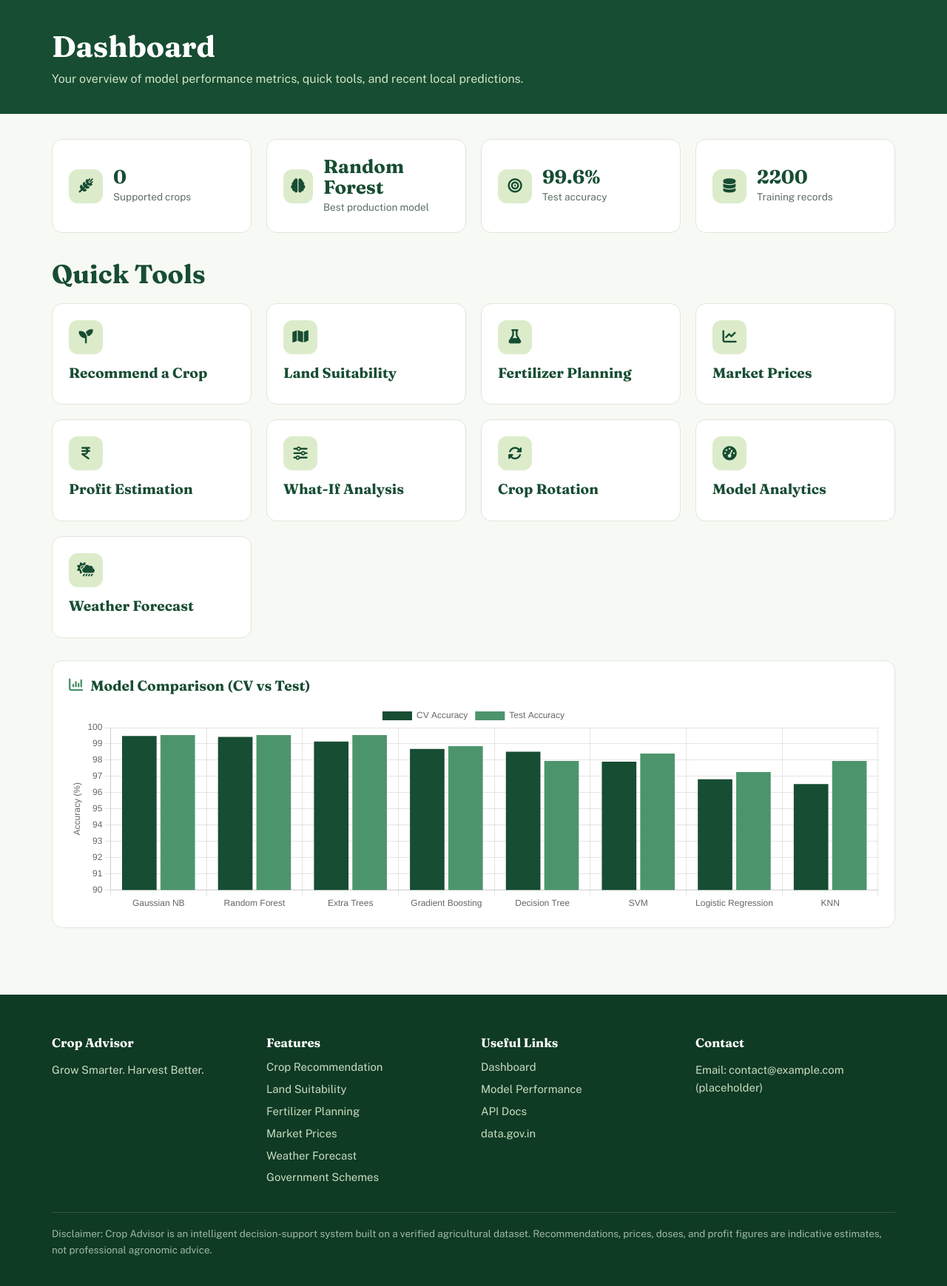
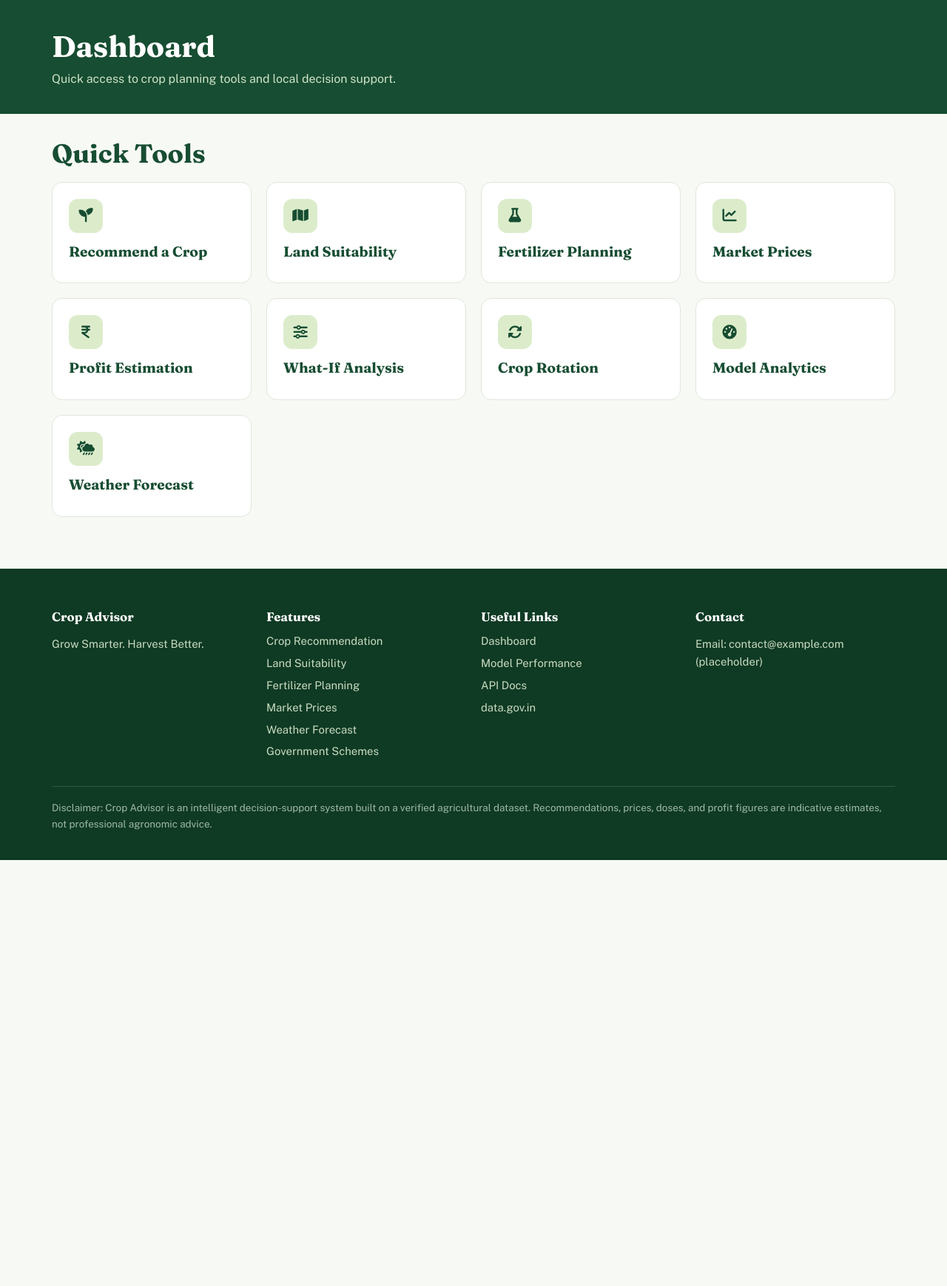
Before and after one commit to kodisushant/Crop-Recommendation-ML-Project, a FastAPI app: page /dashboard in a window 1280 px wide. Shown: the part 65-1804 px from the top of the page at 74% size. After the commit the page ends 1228 px from the top, so only its background shows below. Run offline with FastAPI, Linux system fonts and the light colour scheme; parts of the project's set-up code (start-up, migrations or seed data) failed here and were passed over.

Commit message:
Improve water guidance and scheme support

```diff
--- a/src/crop_advisor/main.py
+++ b/src/crop_advisor/main.py
@@ -1,5 +1,6 @@
 """Crop Advisor - FastAPI backend. Serves the API (/docs) AND the website (templates + static)."""
 import os, time, logging, requests, numpy as np, pandas as pd
+from difflib import get_close_matches
 from datetime import date, timedelta
 from pathlib import Path
 from typing import Optional, Dict, Literal
@@ -164,6 +165,8 @@ def meta():
 
 _states = {"t": 0, "data": None}
 _weather_cache = {}
+_coordinate_cache = {}
+_rainfall_forecast_cache = {}
 _groundwater_data = None
 RAINFALL_PERIOD_DAYS = 365
 MODEL_RAINFALL_MIN = float(P.ood["min"]["rainfall"])
@@ -192,6 +195,18 @@ def normalized_place_name(value: str):
     cleaned = value.lower().replace("&", "and")
     cleaned = re.sub(r"\b(ut|union\s*territory)\b", "", cleaned)
     return re.sub(r"[^a-z]", "", cleaned)
+
+DISTRICT_ALIASES = {
+    "goa": {"goanorth": "northgoa", "goasouth": "southgoa"},
+    "andhrapradesh": {"kadapa": "ysr", "ysrkadapa": "ysr"},
+    "telangana": {"komarambheemasifabad": "kumurambheemasifabad", "jagtial": "jagitial",
+                  "peddapalle": "peddapalli", "rajannasircilla": "rajannasircilla"},
+    "westbengal": {"haora": "howrah", "hugli": "hooghly", "puruliya": "purulia",
+                    "kolkatta": "kolkata", "kochbihar": "coochbehar"},
+}
+
+def district_token_key(value: str):
+    return "".join(sorted(re.findall(r"[a-z]+", value.lower())))
 
 def district_data():
     """Load the complete India state/district catalog and cache it for one day."""
@@ -284,9 +299,18 @@ def district_coordinates(location: DistrictLocation):
     if not districts_for_state or not any(normalized_place_name(name) == dist_key for name in districts_for_state):
         raise HTTPException(422, "Choose a district from the suggestions for the selected State / UT.")
 
+    cache_key = (state_key, dist_key)
+    hit = _coordinate_cache.get(cache_key)
+    if hit and time.time() - hit["t"] < 24 * 3600:
+        return hit["data"]
+
+    def remember(coords):
+        _coordinate_cache[cache_key] = {"t": time.time(), "data": coords}
+        return coords
+
     # 1. Direct match in known district coordinates fallback table
     if (state_key, dist_key) in DISTRICT_COORDINATE_FALLBACKS:
-        return DISTRICT_COORDINATE_FALLBACKS[(state_key, dist_key)]
+        return remember(DISTRICT_COORDINATE_FALLBACKS[(state_key, dist_key)])
 
     # 2. Check Open-Meteo geocoding API
     try:
@@ -300,18 +324,18 @@ def district_coordinates(location: DistrictLocation):
         for place in response.json().get("results", []):
             admin1 = normalized_place_name(place.get("admin1") or "")
             if place.get("country_code") == "IN" and (admin1 == wanted or wanted in admin1 or admin1 in wanted):
-                return float(place["latitude"]), float(place["longitude"])
+                return remember((float(place["latitude"]), float(place["longitude"])))
     except requests.RequestException:
         pass
 
     # 3. Fuzzy match in known district fallbacks
     for (s_k, d_k), coords in DISTRICT_COORDINATE_FALLBACKS.items():
         if s_k == state_key and (d_k in dist_key or dist_key in d_k):
-            return coords
+            return remember(coords)
 
     # 4. State center fallback for small states / UTs
     if state_key in STATE_CENTERS:
-        return STATE_CENTERS[state_key]
+        return remember(STATE_CENTERS[state_key])
 
     raise HTTPException(422, "Could not locate that district. Please choose another district from the list.")
 
@@ -395,6 +419,7 @@ def groundwater_observation(state: str, district: str):
             data = pd.read_csv(path)
             data["state_key"] = data["state"].map(normalized_place_name)
             data["district_key"] = data["district"].map(normalized_place_name)
+            data["district_token_key"] = data["district"].map(district_token_key)
             _groundwater_data = data
         except (OSError, ValueError, KeyError) as e:
             log.warning("Groundwater dataset unavailable: %s", e)
@@ -404,18 +429,38 @@ def groundwater_observation(state: str, district: str):
     district_key = normalized_place_name(district)
     rows = _groundwater_data[_groundwater_data["state_key"] == state_key]
     exact = rows[rows["district_key"] == district_key]
+    match_method = "Exact"
     if exact.empty:
-        exact = rows[rows["district_key"].map(lambda value: value in district_key or district_key in value)]
+        alias_key = DISTRICT_ALIASES.get(state_key, {}).get(district_key)
+        if alias_key:
+            exact = rows[rows["district_key"] == alias_key]
+            match_method = "Alias"
+    if exact.empty:
+        exact = rows[rows["district_token_key"] == district_token_key(district)]
+        match_method = "Reordered name"
+    if exact.empty and not rows.empty:
+        closest = get_close_matches(district_key, rows["district_key"].drop_duplicates().tolist(), n=1, cutoff=0.90)
+        if closest:
+            exact = rows[rows["district_key"] == closest[0]]
+            match_method = "Spelling variation"
     if exact.empty:
         return {"available": False, "message": "No January 2026 monitoring-well reading is available for this district."}
 
     levels = exact["dtwl_mbgl"]
     median = round(float(levels.median()), 2)
     condition = "Shallow" if median <= 5 else "Moderate" if median <= 10 else "Deep"
+    wells = int(exact[["latitude", "longitude", "observation_date"]].drop_duplicates().shape[0])
+    evidence = "High" if wells >= 10 else "Moderate" if wells >= 4 else "Limited"
     return {
         "available": True,
         "observation_month": "January 2026",
-        "monitoring_wells": int(exact[["latitude", "longitude", "observation_date"]].drop_duplicates().shape[0]),
+        "source": "January 2026 groundwater monitoring CSV snapshot",
+        "observation_date": str(exact["observation_date"].max()),
+        "matched_district": str(exact["district"].mode().iat[0]),
+        "match_method": match_method,
+        "monitoring_wells": wells,
+        "evidence": evidence,
+        "source_records": int(exact.get("source_record_count", pd.Series(1, index=exact.index)).sum()),
         "median_dtwl_mbgl": median,
         "minimum_dtwl_mbgl": round(float(levels.min()), 2),
         "maximum_dtwl_mbgl": round(float(levels.max()), 2),
@@ -426,6 +471,10 @@ def groundwater_observation(state: str, district: str):
 
 def rainfall_forecast(latitude: float, longitude: float):
     """Return the next seven days' rainfall for the selected district."""
+    key = (round(latitude, 3), round(longitude, 3))
+    hit = _rainfall_forecast_cache.get(key)
+    if hit and time.time() - hit["t"] < 15 * 60:
+        return hit["data"]
     try:
         response = requests.get(
             "https://api.open-meteo.com/v1/forecast",
@@ -440,29 +489,46 @@ def rainfall_forecast(latitude: float, longitude: float):
         probabilities = [float(value or 0) for value in daily.get("precipitation_probability_max") or []]
         if not rainfall:
             raise ValueError("no rainfall forecast")
-        return {"available": True, "days": len(rainfall), "rainfall_mm": round(sum(rainfall), 1),
+        data = {"available": True, "days": len(rainfall), "rainfall_mm": round(sum(rainfall), 1),
                 "max_rain_probability": round(max(probabilities), 0) if probabilities else None,
                 "start_date": (daily.get("time") or [None])[0], "source": "Open-Meteo"}
+        _rainfall_forecast_cache[key] = {"t": time.time(), "data": data}
+        return data
     except (ValueError, requests.RequestException) as e:
         log.warning("Rainfall forecast unavailable: %s", e)
         return {"available": False, "message": "Seven-day rainfall forecast is temporarily unavailable."}
 
 
-def water_availability_outlook(groundwater: dict, rainfall: dict):
+def water_availability_outlook(groundwater: dict, rainfall: dict, crop: str):
     """Combine the local monitoring signal with near-term forecast rainfall."""
     if not groundwater.get("available"):
         return {"available": False, "message": groundwater.get("message", "Groundwater monitoring is unavailable.")}
     if not rainfall.get("available"):
         return {"available": False, "message": rainfall.get("message", "Rainfall forecast is unavailable.")}
+    if crop not in RANGES:
+        return {"available": False, "message": "A crop-specific water outlook needs a recommended crop."}
 
     depth, rain = groundwater["median_dtwl_mbgl"], rainfall["rainfall_mm"]
-    if depth <= 5:
-        signal, reason = "FAVOURABLE", "Monitored water level is relatively shallow for this district."
-    elif depth <= 10 or rain >= 20:
-        signal, reason = "CAUTION", "Plan irrigation carefully and monitor field conditions."
+    ideal_low, ideal_high = RANGES[crop]["rainfall"]["ideal"]
+    target = round(((ideal_low + ideal_high) / 2) * rainfall["days"] / 120, 1)
+    coverage = round(rain / target * 100) if target else 0
+    irrigation_gap = round(max(target - rain, 0), 1)
+    if coverage >= 100 and depth <= 10:
+        signal, reason = "FAVOURABLE", "Forecast rainfall meets this crop's short-term rainfall target."
+        irrigation_guidance = "Monitor soil moisture; routine irrigation may be reduced if rainfall arrives as forecast."
+    elif depth > 10 and coverage < 60:
+        signal, reason = "HIGH_WATER_RISK", "The water table is deep and forecast rainfall is below this crop's short-term target."
+        irrigation_guidance = f"Plan about {irrigation_gap} mm of supplemental water over the next {rainfall['days']} days, subject to field conditions."
     else:
-        signal, reason = "HIGH_WATER_RISK", "Monitored water level is deep and little rainfall is forecast."
-    return {"available": True, "signal": signal, "reason": reason, "groundwater": groundwater, "rainfall": rainfall,
+        signal, reason = "CAUTION", "Rainfall and monitored groundwater conditions need active irrigation planning."
+        irrigation_guidance = (f"Forecast rainfall is about {irrigation_gap} mm below the crop target; "
+                               "inspect soil moisture and confirm irrigation access before applying water.")
+    return {"available": True, "signal": signal, "reason": reason, "crop": crop,
+            "crop_rainfall_target_mm": target, "rainfall_coverage_pct": coverage,
+            "irrigation_gap_mm": irrigation_gap, "irrigation_guidance": irrigation_guidance,
+            "data_confidence": groundwater["evidence"],
+            "confidence_note": f"{groundwater['evidence']} monitoring evidence from {groundwater['monitoring_wells']} distinct well locations in the January 2026 snapshot.",
+            "groundwater": groundwater, "rainfall": rainfall,
             "note": "Planning signal only. Confirm farm-level well yield, irrigation access, and soil moisture before planting."}
 
 @app.get("/crops", tags=["General"])
@@ -478,7 +544,7 @@ def crop_detail(crop: str):
 
 @app.get("/schemes", tags=["General"])
 def schemes(crop: str = "rice", state: str = "Telangana"):
-    """Fetch Central and State government schemes specifically applicable to the given recommended crop and state."""
+    """Fetch crop-relevant Central and State/UT government support programmes."""
     crop_name = crop.strip()
     state_name = state.strip()
     matched = get_schemes_for_crop_and_state(crop=crop_name, state=state_name)
@@ -487,6 +553,11 @@ def schemes(crop: str = "rice", state: str = "Telangana"):
         "state": state_name,
         "count": len(matched),
         "schemes": matched,
+        "notice": (
+            "Andaman and Nicobar Islands is a Union Territory. Central schemes are subject to their own eligibility rules. "
+            "For PMFBY, confirm that the crop, area, and season are currently notified by the UT before applying."
+            if normalized_place_name(state_name) == "andamanandnicobarislands" else None
+        ),
     }
 
 
@@ -545,8 +616,23 @@ def evaluate_crop_suitability(crop: str, v: dict, state: Optional[str] = None):
                 soil_dist += 2.0
 
         pts += p
-        dir_text = "Increase" if x < lo_i else "Reduce"
-        adv = None if st == "IDEAL" else f"{dir_text} {tips[f]} towards {lo_i}–{hi_i}"
+        if st == "IDEAL":
+            adv = None
+        elif f == "temperature":
+            direction = "below" if x < lo_i else "above"
+            adv = (f"Current temperature is {direction} this crop's usual range ({lo_i} to {hi_i} degrees C). "
+                   "Consider the sowing window or a crop better suited to current conditions.")
+        elif f == "humidity":
+            direction = "below" if x < lo_i else "above"
+            adv = (f"Current humidity is {direction} this crop's usual range ({lo_i} to {hi_i}%). "
+                   "Use this when planning the crop and monitor moisture-related pest and disease risk.")
+        elif f == "rainfall":
+            direction = "below" if x < lo_i else "above"
+            adv = (f"Seasonal rainfall is {direction} this crop's usual range ({lo_i} to {hi_i} mm). "
+                   "Plan irrigation and drainage according to field conditions; do not assume rainfall can be changed.")
+        else:
+            dir_text = "Increase" if x < lo_i else "Reduce"
+            adv = f"{dir_text} {tips[f]} towards {lo_i}–{hi_i}"
         rows.append({"feature": f, "value": x, "status": st, "ideal": [lo_i, hi_i], "acceptable": [lo_a, hi_a], "advice": adv})
 
     score = round(pts / len(FEATURES) * 100)
@@ -680,7 +766,7 @@ def predict(r: RecommendationRequest):
         "location": {"state": r.location.state, "district": r.location.district},
         "weather": weather,
         "groundwater": groundwater,
-        "water_outlook": water_availability_outlook(groundwater, rainfall),
+        "water_outlook": water_availability_outlook(groundwater, rainfall, recommended_crop),
         "schemes": schemes_list,
     }
 
--- a/static/js/script.js
+++ b/static/js/script.js
@@ -667,12 +667,8 @@ pageControllers.index = async function () {
     try {
         const metadata = await fetchApi("/meta");
         const cropsElement = getElement("#h-crops");
-        const accuracyElement = getElement("#h-acc");
-        const modelElement = getElement("#h-model");
 
         if (cropsElement) cropsElement.textContent = metadata.n_crops;
-        if (accuracyElement) accuracyElement.textContent = (metadata.test_accuracy * 100).toFixed(1) + "%";
-        if (modelElement) modelElement.textContent = metadata.best_model;
     } catch (e) {
         console.warn("Could not load homepage metadata", e);
     }
@@ -681,49 +677,7 @@ pageControllers.index = async function () {
 // ----------------------------------------------------------------------------
 // 4.2 Dashboard Page
 // ----------------------------------------------------------------------------
-pageControllers.dashboard = async function () {
-    // 1. Fetch metadata and model performance comparison in parallel
-    const [metadata, metricsData] = await Promise.all([
-        fetchApi("/meta"),
-        fetchApi("/metrics")
-    ]);
-
-    // 2. Populate stats cards
-    getElement("#d-crops").textContent = metadata.n_crops;
-    getElement("#d-model").textContent = metadata.best_model;
-    getElement("#d-acc").textContent = (metadata.test_accuracy * 100).toFixed(1) + "%";
-    getElement("#d-rows").textContent = metadata.rows;
-
-    // 3. Render model comparison bar chart (5-fold CV vs Test Accuracy)
-    renderChart("c-models", {
-        type: "bar",
-        data: {
-            labels: metricsData.comparison.map(m => m.Model),
-            datasets: [
-                {
-                    label: "CV Accuracy",
-                    data: metricsData.comparison.map(m => m["CV Accuracy"] * 100),
-                    backgroundColor: "#174D32"
-                },
-                {
-                    label: "Test Accuracy",
-                    data: metricsData.comparison.map(m => m["Test Accuracy"] * 100),
-                    backgroundColor: "#4C956C"
-                }
-            ]
-        },
-        options: {
-            scales: {
-                y: {
-                    min: 90,
-                    max: 100,
-                    title: { display: true, text: "Accuracy (%)" }
-                }
-            }
-        }
-    });
-
-};
+pageControllers.dashboard = function () {};
 
 // ----------------------------------------------------------------------------
 // 4.3 Crop Recommendation Page
@@ -869,9 +823,10 @@ function displayRecommendationResult(result) {
                         <div><b>${groundwater.median_dtwl_mbgl.toFixed(2)} mbgl</b><span>Median depth to water level</span></div>
                         <div><b>${groundwater.monitoring_wells}</b><span>Monitored wells</span></div>
                         <div><b>${groundwater.minimum_dtwl_mbgl.toFixed(2)}–${groundwater.maximum_dtwl_mbgl.toFixed(2)} mbgl</b><span>Observed range</span></div>
-                        <div><b>${escapeHtml(groundwater.condition)}</b><span>Depth category</span></div>
+                        <div><b>${escapeHtml(groundwater.evidence)}</b><span>Monitoring evidence</span></div>
                     </div>
-                    <p class="note">${escapeHtml(groundwater.observation_month)} data. ${escapeHtml(groundwater.note)}</p>
+                    <p><b>${escapeHtml(groundwater.condition)} depth:</b> water was measured this far below ground at the monitored wells.</p>
+                    <p class="note">Source: ${escapeHtml(groundwater.source)}. Observations dated ${escapeHtml(groundwater.observation_date)}.${groundwater.match_method !== "Exact" ? ` District matched as ${escapeHtml(groundwater.matched_district)} (${escapeHtml(groundwater.match_method.toLowerCase())}).` : ""} ${escapeHtml(groundwater.note)}</p>
                 </div>
             `;
         } else if (result.groundwater) {
@@ -888,11 +843,12 @@ function displayRecommendationResult(result) {
                     <p>${renderBadge(signalClass, outlook.signal.replace(/_/g, " "))} ${escapeHtml(outlook.reason)}</p>
                     <div class="kv">
                         <div><b>${outlook.rainfall.rainfall_mm.toFixed(1)} mm</b><span>Forecast rainfall (${outlook.rainfall.days} days)</span></div>
-                        <div><b>${outlook.rainfall.max_rain_probability === null ? "–" : outlook.rainfall.max_rain_probability.toFixed(0) + "%"}</b><span>Highest rain probability</span></div>
-                        <div><b>${outlook.groundwater.median_dtwl_mbgl.toFixed(2)} mbgl</b><span>January monitored median depth</span></div>
-                        <div><b>${outlook.groundwater.monitoring_wells}</b><span>Monitoring wells used</span></div>
+                        <div><b>${outlook.rainfall_coverage_pct}%</b><span>Crop target covered by forecast</span></div>
+                        <div><b>${outlook.crop_rainfall_target_mm.toFixed(1)} mm</b><span>${escapeHtml(capitalizeFirstLetter(outlook.crop))} 7-day rainfall target</span></div>
+                        <div><b>${outlook.irrigation_gap_mm.toFixed(1)} mm</b><span>Rainfall still needed</span></div>
                     </div>
-                    <p class="note">${escapeHtml(outlook.note)} Rainfall source: ${escapeHtml(outlook.rainfall.source)}.</p>
+                    <p><b>Irrigation guidance:</b> ${escapeHtml(outlook.irrigation_guidance)}</p>
+                    <p class="note"><b>Data confidence: ${escapeHtml(outlook.data_confidence)}.</b> ${escapeHtml(outlook.confidence_note)} ${escapeHtml(outlook.note)} Rainfall source: ${escapeHtml(outlook.rainfall.source)}.</p>
                 </div>
             `;
         } else if (result.water_outlook) {
@@ -2146,6 +2102,7 @@ pageControllers.schemes = async function () {
         try {
             const data = await fetchApi(`/schemes?crop=${encodeURIComponent(cropName)}&state=${encodeURIComponent(stateName)}`);
             const schemes = data.schemes || [];
+            const locationNotice = data.notice ? `<div class="alert" style="margin-top:12px;margin-bottom:0"><b><i class="fa-solid fa-circle-info"></i> Important:</b> ${escapeHtml(data.notice)}</div>` : "";
 
             if (!schemes.length) {
                 resultContainer.innerHTML = `
@@ -2193,8 +2150,9 @@ pageControllers.schemes = async function () {
                         <span class="badge b-ideal">${schemes.length} Schemes Available</span>
                     </div>
                     <p class="note" style="margin-top:6px;margin-bottom:0">
-                        Eligible subsidies, financial grants, crop insurance, and farmer support programs for cultivating <b>${escapeHtml(capitalizeFirstLetter(cropName))}</b> in <b>${escapeHtml(stateName)}</b>.
+                        Possible subsidies, financial grants, crop insurance, and farmer support programs for cultivating <b>${escapeHtml(capitalizeFirstLetter(cropName))}</b> in <b>${escapeHtml(stateName)}</b>. Confirm current eligibility and seasonal notifications with the official department before applying.
                     </p>
+                    ${locationNotice}
                 </div>
                 <div class="schemes-list" style="margin-top:16px">
                     ${cardsHtml}
--- a/templates/dashboard.html
+++ b/templates/dashboard.html
@@ -7,47 +7,15 @@
 <div class="app-head">
     <div class="wrap">
         <h1>Dashboard</h1>
-        <p>Your overview of model performance metrics, quick tools, and recent local predictions.</p>
+        <p>Quick access to crop planning tools and local decision support.</p>
     </div>
 </div>
 
 <!-- Main Application Content -->
 <main class="app">
     <div class="wrap">
-        <!-- Metric Statistics Cards -->
-        <div class="grid g4">
-            <div class="card stat">
-                <div class="ico"><i class="fa-solid fa-wheat-awn"></i></div>
-                <div>
-                    <b id="d-crops">–</b>
-                    <span>Supported crops</span>
-                </div>
-            </div>
-            <div class="card stat">
-                <div class="ico"><i class="fa-solid fa-brain"></i></div>
-                <div>
-                    <b id="d-model">–</b>
-                    <span>Best production model</span>
-                </div>
-            </div>
-            <div class="card stat">
-                <div class="ico"><i class="fa-solid fa-bullseye"></i></div>
-                <div>
-                    <b id="d-acc">–</b>
-                    <span>Test accuracy</span>
-                </div>
-            </div>
-            <div class="card stat">
-                <div class="ico"><i class="fa-solid fa-database"></i></div>
-                <div>
-                    <b id="d-rows">–</b>
-                    <span>Training records</span>
-                </div>
-            </div>
-        </div>
-
         <!-- Quick Access Tools Section -->
-        <h2 style="margin-top:36px">Quick Tools</h2>
+        <h2>Quick Tools</h2>
         <div class="grid g4">
             <a class="card" href="/recommendation">
                 <div class="ico"><i class="fa-solid fa-seedling"></i></div>
@@ -86,18 +54,6 @@
                 <h3>Weather Forecast</h3>
             </a>
         </div>
-
-        <!-- Model comparison -->
-        <div style="margin-top:30px">
-            <!-- Model Accuracy Comparison Chart -->
-            <div class="panel">
-                <h3><i class="fa-solid fa-chart-column"></i> Model Comparison (CV vs Test)</h3>
-                <div class="chart-box">
-                    <canvas id="c-models"></canvas>
-                </div>
-            </div>
-
-        </div>
     </div>
 </main>
 {% endblock %}
```
Also changed, not shown: src/crop_advisor/schemes_db.py (+30 -12 lines), templates/index.html (+12 -12 lines), README.md, data/government_schemes.db, data/groundwater_january_2026.csv.
